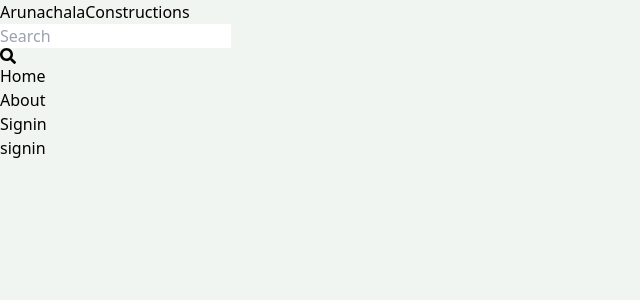
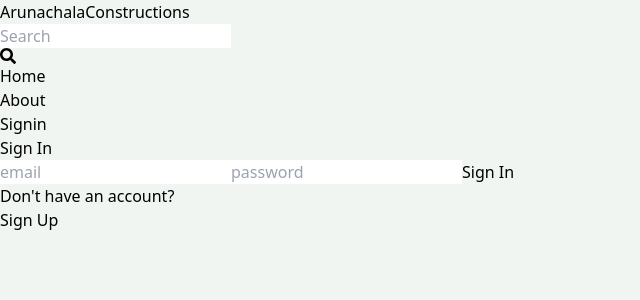
Before and after one commit to ShyleshVR/fullstack-realestate, a React (Vite) app in the folder client/: page /sign-in in a window 1280 px wide. Shown: the top 300 px of the page, without its empty margins (0-640 px from the left). Built offline with nearby package versions, Linux system fonts and the light colour scheme.

Commit message:
Added Signin page functionality and fixed bug on signup page

```diff
--- a/client/src/pages/SignIn.jsx
+++ b/client/src/pages/SignIn.jsx
@@ -1,7 +1,59 @@
-import React from 'react'
+import React, { useState } from 'react'
+import {Link, useNavigate} from 'react-router-dom'
 
-export default function signin() {
+export default function SignIn() {
+  const [formData,setFormData] = useState({});
+  const [error,setError] = useState(null);
+  const [loading,setLoading] = useState(false);
+  const Navigate = useNavigate();
+
+  const handleChange = (e) =>{
+    setFormData({
+      ...formData,
+      [e.target.id]: e.target.value,
+    });
+  };
+  const handleSubmit = async (e) => {
+    e.preventDefault();
+    try {
+      setLoading(true);
+      const res = await fetch('/api/auth/signin',{
+        method: 'POST',
+        headers:{
+          'Content-Type': 'application/json',
+        },
+        body: JSON.stringify(formData),
+      });
+      const data = await res.json();
+      console.log(data);
+      if (data.success === false){
+        setLoading(false);
+        setError(data.message);
+        return;
+      }
+      setLoading(false);
+      setError(null);
+      Navigate('/')
+    } catch (error) {
+      setLoading(false);
+      setError(error.message);
+    }
+  };
   return (
-    <div>signin</div>
+    <div className='p-3 max-w-lg mx-auto'>
+      <h1 className='text-3xl text-center font-semibold my-7'>Sign In</h1>
+      <form className='flex flex-col gap-4' onSubmit={handleSubmit}>
+        <input type='email' placeholder='email' className='border p-3 rounded-lg' id='email' onChange={handleChange}/>
+        <input type='password' placeholder='password' className='border p-3 rounded-lg' id='password' onChange={handleChange}/>
+        <button disabled={loading} className='bg-slate-700 text-white p-3 rounded-lg uppercase hover:opacity-95 disabled:opacity-80'>{loading ? 'Loading...' : 'Sign In'}</button>
+      </form>
+      <div className='flex gap-2 mt-5'>
+        <p>Don't have an account?</p>
+        <Link to={'/sign-up'}>
+          <span className='text-blue-500'>Sign Up</span>
+        </Link>
+      </div>
+      {error && <p className='text-red-500 mt-5'>{error}</p>}
+    </div>
   )
 }
--- a/client/src/pages/SignUp.jsx
+++ b/client/src/pages/SignUp.jsx
@@ -50,7 +50,7 @@
       </form>
       <div className='flex gap-2 mt-5'>
         <p>Have an account?</p>
-        <Link to={'/SignIn'}>
+        <Link to={'/sign-in'}>
           <span className='text-blue-500'>Sign In</span>
         </Link>
       </div>
```
